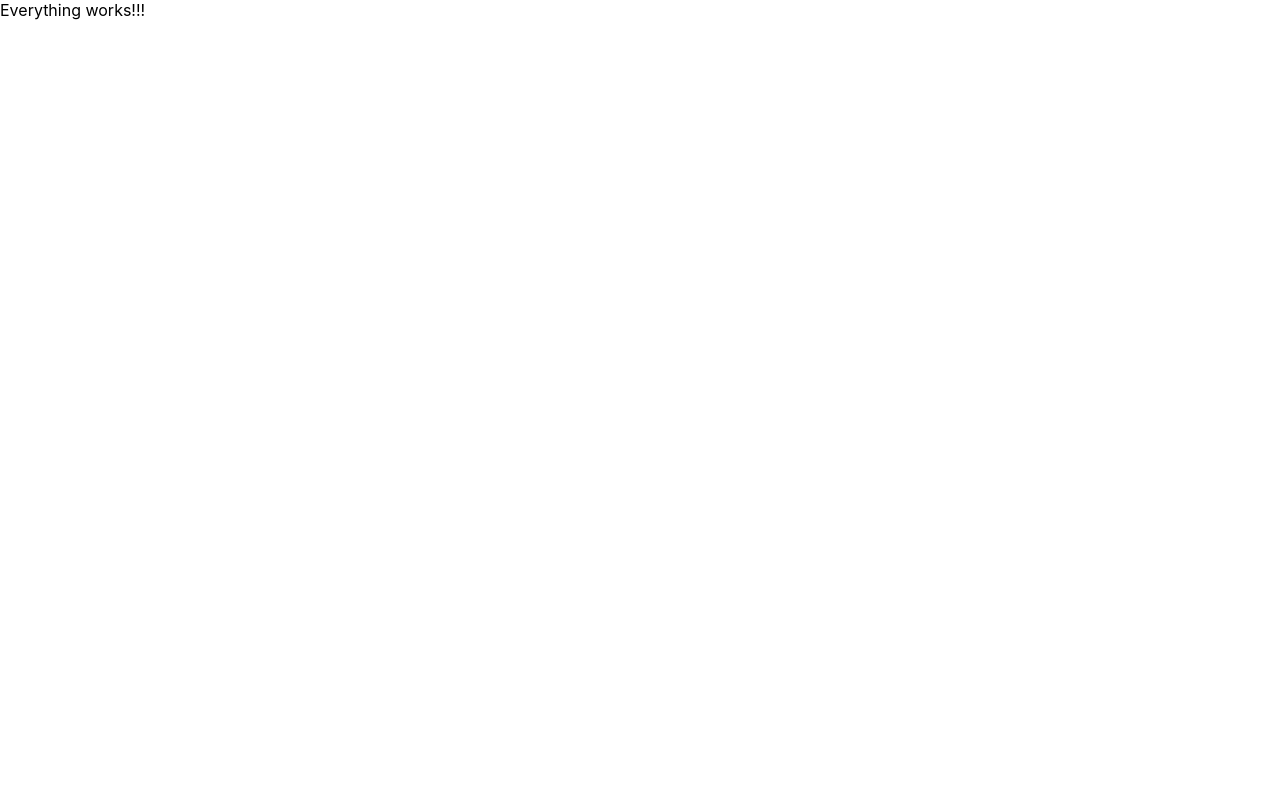
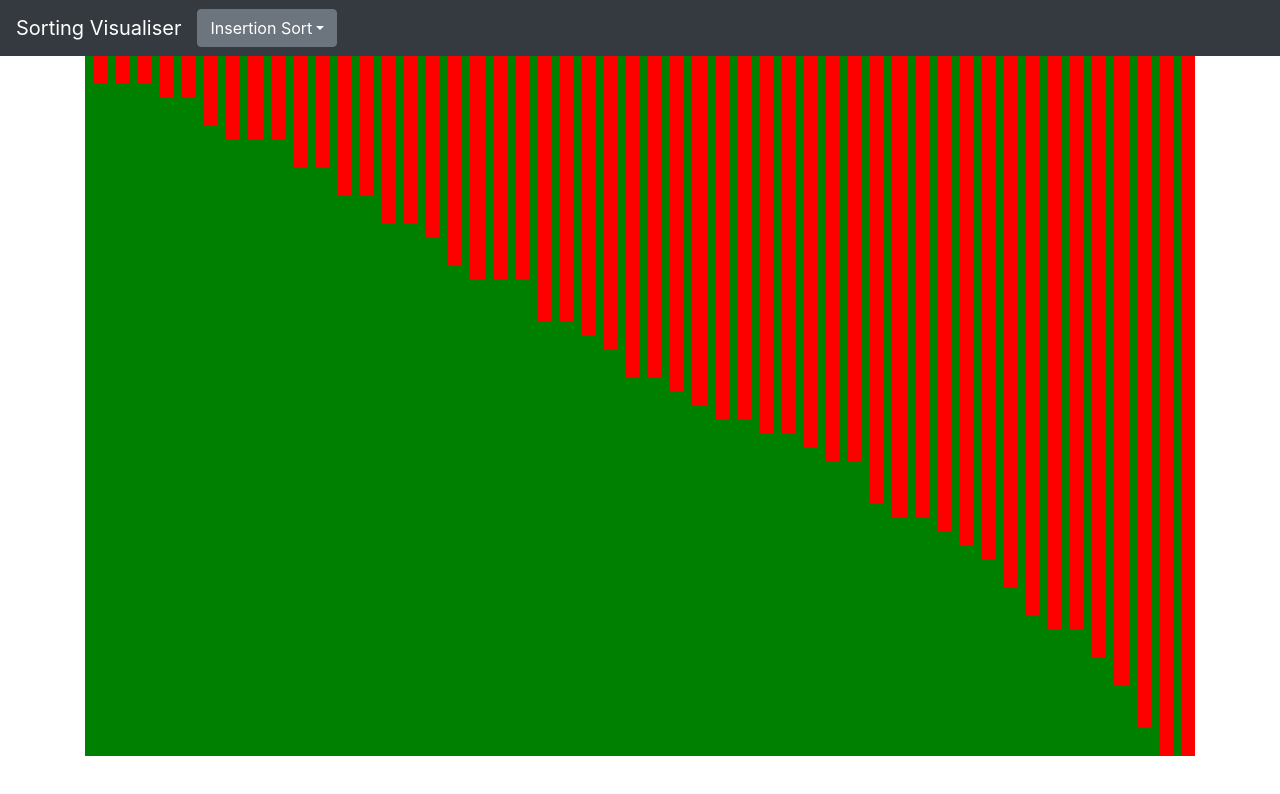
Before and after one commit to satyam-dev/sorting_visualiser, a React (Create React App) app: page / in a window 1280 px wide. Shown: the top 794 px of the page. Built offline with nearby package versions, Linux system fonts and the light colour scheme.

Commit message:
added bootstrap and basic layout, random array bars

```diff
--- a/package.json
+++ b/package.json
@@ -7,9 +7,15 @@
     "@testing-library/react": "^9.3.2",
     "@testing-library/user-event": "^7.1.2",
     "@types/jest": "^24.0.0",
+    "@types/lodash": "^4.14.153",
     "@types/node": "^12.0.0",
     "@types/react": "^16.9.0",
     "@types/react-dom": "^16.9.0",
+    "bootstrap": "^4.5.0",
+    "font-awesome": "^4.7.0",
+    "jquery": "^3.5.1",
+    "lodash": "^4.17.15",
+    "popper.js": "^1.16.1",
     "react": "^16.13.1",
     "react-dom": "^16.13.1",
     "react-scripts": "3.4.1",
--- a/src/App.css
+++ b/src/App.css
@@ -0,0 +1,3 @@
+.action-link {
+  cursor: pointer;
+}
--- a/src/App.tsx
+++ b/src/App.tsx
@@ -1,12 +1,17 @@
 import React from "react";
 import "./App.css";
 import { BubbleSort } from "./algorithms/bubbleSort";
+import Header from "./components/header";
+import Visualiser from "./components/visualiser";
 function App() {
-  const arr = [10, 89, 900, 43, 3, 9, 7];
-  let sorted = new BubbleSort(arr);
-  sorted.bubbleSort();
-  console.log("Sorted: ", arr);
-  return <div className="App">Everything works!!!</div>;
+  return (
+    <React.Fragment>
+      <Header />
+      <div className="container">
+        <Visualiser />
+      </div>
+    </React.Fragment>
+  );
 }
 
 export default App;
--- a/src/components/common/bar.tsx
+++ b/src/components/common/bar.tsx
@@ -4,10 +4,20 @@ import { BarTypesEnum } from "../../enums/barTypeEnum";
 export interface BarProps {
   color: string; //hex color
   types: BarTypesEnum; //design type
+  weight: number;
 }
 
-const Bar: React.SFC<BarProps> = () => {
-  return <div>Bar works!</div>;
+const Bar: React.SFC<BarProps> = (props) => {
+  return (
+    <div
+      className="ml-1 ml-2"
+      style={{
+        width: "20px",
+        backgroundColor: props.color,
+        height: `${props.weight}%`,
+      }}
+    ></div>
+  );
 };
 
 export default Bar;
--- /dev/null
+++ b/src/components/header.tsx
@@ -0,0 +1,74 @@
+import * as React from "react";
+export interface HeaderProps {
+  //   onChange: Function;
+}
+
+export interface HeaderState {
+  algorithms: string[];
+  selectedAlgorithm: string;
+}
+
+class Header extends React.Component<HeaderProps, HeaderState> {
+  state: HeaderState = {
+    algorithms: ["Bubble Sort", "Insertion Sort", "Merge Sort"],
+    selectedAlgorithm: "Insertion Sort",
+  };
+
+  handleChange = (option: string) => {
+    this.setState({ selectedAlgorithm: option });
+    // this.props.onChange(option);
+  };
+
+  render() {
+    return (
+      <nav className="navbar navbar-expand-lg navbar-dark bg-dark">
+        <div className="navbar-brand">Sorting Visualiser</div>
+        <button
+          className="navbar-toggler"
+          type="button"
+          data-toggle="collapse"
+          data-target="#navbarNavDropdown"
+          aria-controls="navbarNavDropdown"
+          aria-expanded="false"
+          aria-label="Toggle navigation"
+        >
+          <span className="navbar-toggler-icon"></span>
+        </button>
+        <div className="collapse navbar-collapse" id="navbarNavDropdown">
+          <ul className="navbar-nav">
+            <li className="nav-item dropdown">
+              <div className="dropdown">
+                <button
+                  className="btn btn-secondary dropdown-toggle"
+                  type="button"
+                  id="dropdownMenuButton"
+                  data-toggle="dropdown"
+                  aria-haspopup="true"
+                  aria-expanded="false"
+                >
+                  {this.state.selectedAlgorithm}
+                </button>
+                <div
+                  className="dropdown-menu action-link"
+                  aria-labelledby="dropdownMenuButton"
+                >
+                  {this.state.algorithms.map((algo) => (
+                    <div
+                      key={algo}
+                      onClick={() => this.handleChange(algo)}
+                      className="dropdown-item"
+                    >
+                      {algo}
+                    </div>
+                  ))}
+                </div>
+              </div>
+            </li>
+          </ul>
+        </div>
+      </nav>
+    );
+  }
+}
+
+export default Header;
--- /dev/null
+++ b/src/components/visualiser.tsx
@@ -0,0 +1,49 @@
+import * as React from "react";
+import { BubbleSort } from "../algorithms/bubbleSort";
+import Bar from "./common/bar";
+import { BarTypesEnum } from "../enums/barTypeEnum";
+import * as _ from "lodash";
+export interface VisualiserProps {}
+
+export interface VisualiserState {
+  arr: number[];
+}
+
+class Visualiser extends React.Component<VisualiserProps, VisualiserState> {
+  state = {
+    arr: [],
+  };
+  componentDidMount() {
+    const randomNum: number[] = [];
+    for (let i = 1; i <= 50; i++) {
+      randomNum.push(_.random(1, 50));
+    }
+    this.setState({ arr: randomNum });
+  }
+  render() {
+    let sorted = new BubbleSort(this.state.arr);
+    sorted.bubbleSort();
+    console.log("Sorted: ", this.state.arr);
+    return (
+      <div
+        className="d-flex flex-row"
+        style={{ height: "calc(100vh - 100px)", background: "green" }}
+      >
+        {this.state.arr.map((a) => (
+          <Bar
+            color="red"
+            weight={this.getWeight(a)}
+            types={BarTypesEnum.CrossLine}
+          />
+        ))}
+      </div>
+    );
+  }
+  getWeight(num: number): number {
+    const largest = _.max(this.state.arr) || num;
+    console.log("largest: ", largest);
+    return (num / largest) * 100;
+  }
+}
+
+export default Visualiser;
--- a/src/index.tsx
+++ b/src/index.tsx
@@ -3,6 +3,9 @@ import ReactDOM from "react-dom";
 import "./index.css";
 import App from "./App";
 import * as serviceWorker from "./serviceWorker";
+import "font-awesome/css/font-awesome.css";
+import "bootstrap/dist/css/bootstrap.min.css";
+import "bootstrap/dist/js/bootstrap.bundle.min";
 
 ReactDOM.render(
   <React.StrictMode>
```
Also changed, not shown: 1 other file (tests, documents, lock files or other folders).
